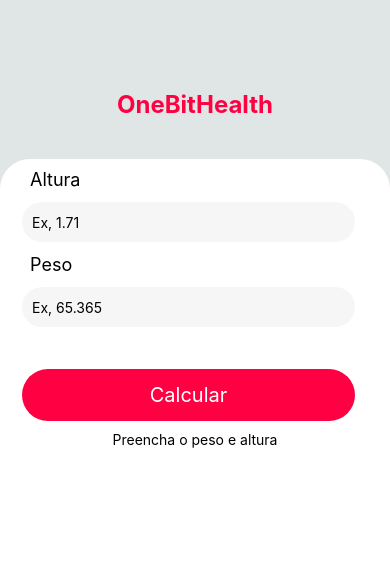
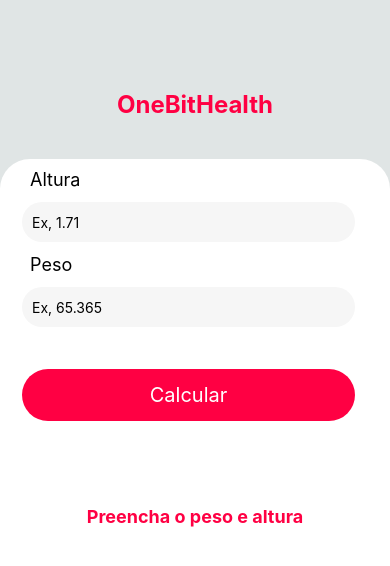
Before and after one commit to geanderson-062/app-onebithealt-react-native, a React Native app: screen / in a window 390 px wide. Shown: the top 566 px of the page. Built offline with nearby package versions, Linux system fonts and the light colour scheme.

Commit message:
25/03/2022
finalizando a aplicação

adicionando o estilo do resultado

e novos comentários

```diff
--- a/src/components/Form/style.js
+++ b/src/components/Form/style.js
@@ -16,7 +16,7 @@
       borderTopRightRadius: 30,//bordas arredondadas
       marginTop: 30,
 
-     },
+   },
 
    form:{
 
@@ -25,48 +25,47 @@
       marginTop: "30",
       padding: 10,
 
-     },
+   },
 
-   formLabel:{
+   formLabel:{ //label de altura e peso
 
       color: "#000000",
       fontSize: 18,
       paddingLeft: 20,
 
-     },
+   },
 
    input:{
 
-      width:"90%",
-      borderRadius:50,
-      backgroundColor:"#f6f6f6",
-      height:40,
-      margin:12,
-      paddingLeft:10,
+      width: "90%",
+      borderRadius: 50,
+      backgroundColor: "#f6f6f6",
+      height: 40,
+      margin: 12,
+      paddingLeft: 10,
 
-     },
+   },
 
    buttonCalculator:{
 
-      borderRadius:50,
-      alignItems:"center",
-      justifyContent:"center",
-      width:"90%",
-      backgroundColor:"#ff0043",
-      paddingTop:14,
-      paddingBottom:14,
-      marginLeft:12,
-      marginTop:30,
-
+      borderRadius: 50,
+      alignItems: "center",
+      justifyContent: "center",
+      width: "90%",
+      backgroundColor: "#ff0043",
+      paddingTop: 14,
+      paddingBottom: 14,
+      marginLeft: 12,
+      marginTop: 30,
 
    },
 
-   textbuttonCalculator:{
+   textbuttonCalculator:{ //nome dentro do botão
 
-      fontSize:20,
-      color:"#ffffff",
+      fontSize: 20,
+      color: "#ffffff",
+
    },
-
 
   });
 
--- a/src/components/ResultImc/index.js
+++ b/src/components/ResultImc/index.js
@@ -1,12 +1,17 @@
 import { Text, View } from 'react-native'
 import React, { Component } from 'react'
+import styles from './style'//importando o style
 
 export default function ResultImc (props) {
 
     return (
-      <View>
-        <Text>{props.ResultImc}</Text>
-        <Text>{props.messageResultImc}</Text>
+
+      <View style={styles.resultImc}>
+
+        <Text style={styles.information}>{props.messageResultImc}</Text>
+        <Text style={styles.numberImc}>{props.ResultImc}</Text>
+
       </View>
-    )
+
+    );
   }
--- a/src/components/ResultImc/style.js
+++ b/src/components/ResultImc/style.js
@@ -1,15 +1,40 @@
 import { StyleSheet } from 'react-native'
 
+// css style
 
-// css style
 const styles = StyleSheet.create( {
 
-      Form:{
+  resultImc:{  //informação do resultado
+
+      flex: 1,
+      marginTop: 15,
+      paddingTop: 60,
+      borderRadius: 50,
+      alignItems: "center",
+      width: "100%",
+      fontSize:48,
+      color:"#ff0043",
+      fontWeight:"bold",
+
+  },
+
+  numberImc:{ //resultado / cor e tamanho
+
+      fontSize: 48,
+      color: "#ff0043",
+      fontWeight: "bold",
 
 
+  },
 
+  information:{ //informação do que e para fazer
 
-     },
+      fontSize: 18,
+      color: "#ff0043",
+      fontWeight: "bold",
+
+  },
+
   });
 
   export default styles
--- a/src/components/Title/index.js
+++ b/src/components/Title/index.js
@@ -4,10 +4,15 @@
 
 export default function Title() {
 
+  //aqui fica o titulo do app
 
     return (
+
       <View style={styles.boxTitle}>
+
         <Text style={styles.textTitle}>OneBitHealth</Text>
+
       </View>
+
     );
   }
--- a/src/components/Title/style.js
+++ b/src/components/Title/style.js
@@ -5,19 +5,22 @@
 
   boxTitle: {
 
-    alignItems: 'center',
-    justifyContent:'center',
-    padding: 10,
+      //alinhando no centro
+      alignItems: 'center',
+      justifyContent:'center',
+      padding: 10,
 
   },
 
   textTitle:{
 
+      //cor do titulo e tamanho e tipo da fonte
       color:'#ff0043',
       fontSize:24,
       fontWeight:'bold',
 
-     }
+  },
+
   });
 
   export default styles
```
Also changed, not shown: App.js (+7 -0 lines), src/components/Form/index.js (+16 -4 lines), info.txt (deleted), src/document/info.txt (added), 1 other file (tests, documents, lock files or other folders).
